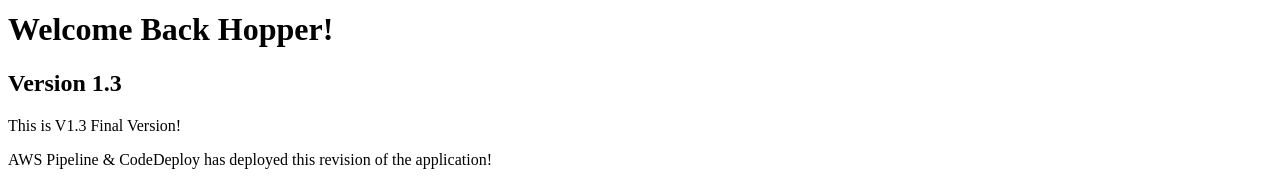
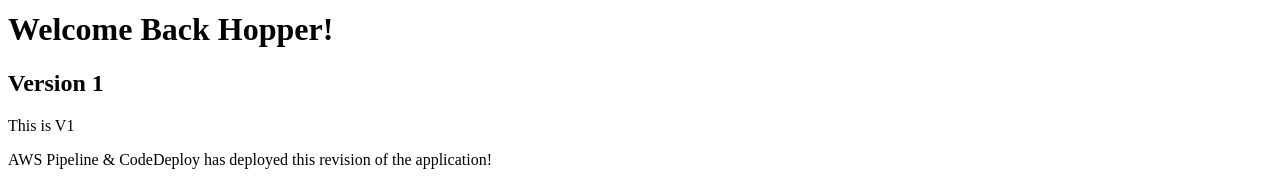
Before and after one commit to josephphyo/aws-codedeploy-demo, a plain HTML site: page src/index.html in a window 1280 px wide. Shown: the part 1045-1227 px from the top of the page. Drawn offline with Linux system fonts and the light colour scheme.

Commit message:
First Version

```diff
--- a/src/index.html
+++ b/src/index.html
@@ -2,6 +2,6 @@
 <img src="hopperagain.jpg" alt="Hopper"/>
 
 <h1>Welcome Back Hopper!</h1>
-<h2>Version 1.3</h2>
-<p>This is V1.3 Final Version!</>
+<h2>Version 1</h2>
+<p>This is V1</>
 <p>AWS Pipeline & CodeDeploy has deployed this revision of the application!</p>
```
